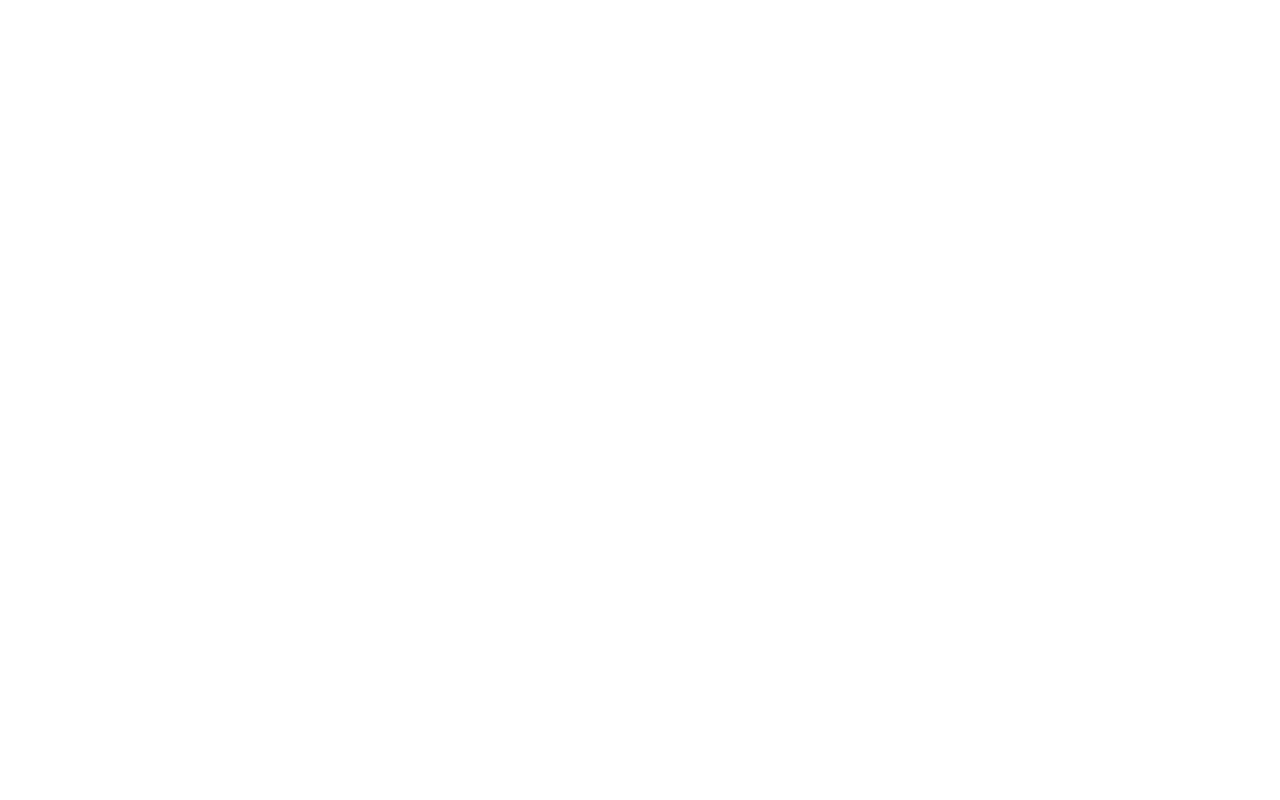
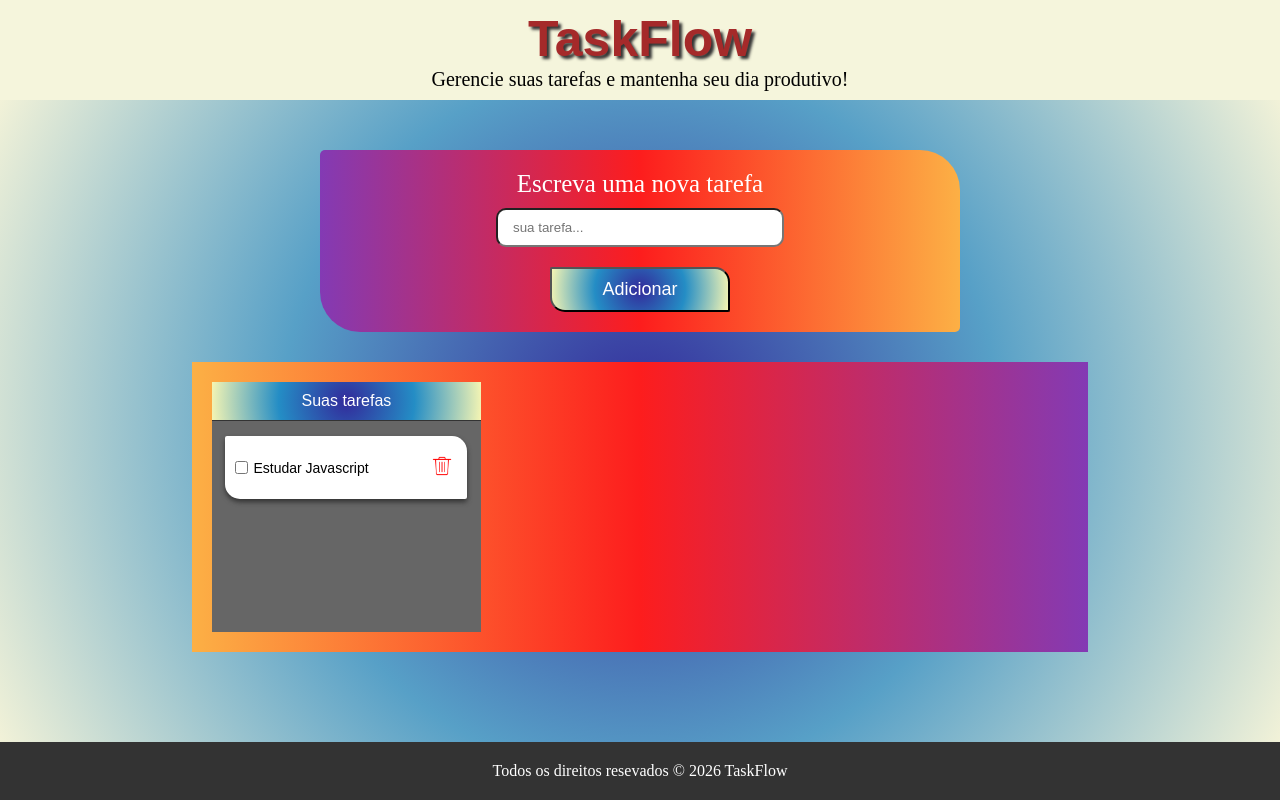
Before and after one commit to JeanFelippee/taskflow, a plain HTML site: page Index.html in a window 1280 px wide. Drawn offline with Linux system fonts and the light colour scheme.

Commit message:
desing pronto junto com a resposividade

```diff
--- a/Index.html
+++ b/Index.html
@@ -4,16 +4,46 @@
 <head>
     <meta charset="UTF-8">
     <meta name="viewport" content="width=device-width, initial-scale=1.0">
-    <link rel="stylesheet" href="/css/style.css">
+    <link rel="stylesheet" href="css/style.css">
     <title>TaskFlow</title>
 </head>
 
 <body>
 
+    <header>
+        <h1>TaskFlow</h1>
+        <span>Gerencie suas tarefas e mantenha seu dia produtivo!</span>
+    </header>
+
+    <main>
+        <section class="nova-tarefa">
+            <label for="novaTarefa">
+                <span>Escreva uma nova tarefa</span>
+            </label>
+            <input id="novaTarefa" type="text" placeholder="sua tarefa...">
+            <button class="btAdicionar">Adicionar</button>
+        </section>
+
+        <section class="lista-tarefas">
+            <ul class="tarefas">
+                <span class="textTarefas">Suas tarefas</span>
+                <li class="tarefa">
+                    <input type="checkbox">
+                    <span>Estudar Javascript</span>
+                    <button class="btExcluir"><img src="assets/delete.png" alt=""></button>
+                </li>
+            </ul>
+        </section>
+
+    </main>
+
+    <footer>
+        <p>Todos os direitos resevados © 2026 TaskFlow</p>
+    </footer>
 
 
 
-    <script src="/js/app.js"></script>
+    <script src="js/app.js"></script>
 </body>
 
 </html>
--- a/css/style.css
+++ b/css/style.css
@@ -0,0 +1,210 @@
+* {
+    margin: 0;
+    padding: 0;
+    box-sizing: border-box;
+}
+
+body {
+    height: 100vh;
+    min-height: 800px;
+    width: 100vw;
+    overflow-x: hidden;
+    display: flex;
+    flex-direction: column;
+    align-items: center;
+}
+
+header {
+    background-color: beige;
+    height: 100px;
+    width: 100%;
+    display: flex;
+    flex-direction: column;
+    align-items: center;
+    justify-content: center;
+    padding: 40px;
+
+}
+
+header h1 {
+    font-size: 50px;
+    font-family: Arial, Helvetica, sans-serif;
+    color: brown;
+    text-shadow: 3px 3px 3px #333;
+}
+
+header span {
+    font-size: 20px;
+}
+
+main {
+    width: 100%;
+    height: 100%;
+    background: radial-gradient(circle, rgba(51, 42, 155, 1) 0%, rgba(87, 160, 199, 1) 50%, rgba(242, 242, 216, 1) 100%);
+    display: flex;
+    flex-direction: column;
+    align-items: center;
+}
+
+.nova-tarefa {
+    width: 50%;
+    background: #833AB4;
+    background: linear-gradient(90deg, rgba(131, 58, 180, 1) 0%, rgba(253, 29, 29, 1) 50%, rgba(252, 176, 69, 1) 100%);
+    margin-top: 50px;
+    display: flex;
+    flex-direction: column;
+    align-items: center;
+    padding: 20px 0px;
+    border-radius: 5px 40px 5px;
+}
+
+.nova-tarefa span {
+    font-size: 25px;
+    color: #FFF;
+    display: block;
+    margin-bottom: 10px;
+}
+
+#novaTarefa {
+    width: 45%;
+    padding: 10px 15px;
+    border-radius: 10px;
+}
+
+#novaTarefa:focus {
+    outline: 2px solid #0bdf6a;
+    box-shadow: 0 0 5px rgba(3, 5, 8, 0.5);
+    background-color: #afe9c9;
+}
+
+.btAdicionar {
+    padding: 10px 50px;
+    border-radius: 2px 15px 2px;
+    margin-top: 20px;
+    background: radial-gradient(circle, rgba(51, 42, 155, 1) 0%, rgb(36, 141, 197) 50%, rgb(245, 245, 179) 100%);
+    font-size: 18px;
+    color: #FFF;
+    cursor: pointer;
+
+}
+
+.btAdicionar:hover {
+    transition: 0.5s linear;
+    background: radial-gradient(circle, rgb(152, 221, 169) 0%, rgb(133, 211, 153) 50%, rgb(71, 209, 106) 100%);
+    color: #333;
+}
+
+.lista-tarefas {
+    margin-top: 30px;
+    width: 70%;
+    min-height: auto;
+    padding-bottom: 20px;
+    height: auto;
+    background: linear-gradient(90deg, rgba(252, 176, 69, 1) 0%, rgba(253, 29, 29, 1) 50%, rgba(131, 58, 180, 1) 100%);
+
+}
+
+.tarefas {
+    list-style: none;
+    min-height: 250px;
+    height: auto;
+    width: 30%;
+    margin-left: 20px;
+    margin-top: 20px;
+    background-color: #666;
+    display: flex;
+    flex-direction: column;
+    align-items: center;
+}
+
+.tarefas .textTarefas {
+    text-align: center;
+    width: 100%;
+    display: block;
+    padding: 10px 0px;
+    border-bottom: 1px solid #333;
+    background: radial-gradient(circle, rgba(51, 42, 155, 1) 0%, rgb(36, 141, 197) 50%, rgb(245, 245, 179) 100%);
+    color: #FFF;
+    font-family: Arial, Helvetica, sans-serif;
+}
+
+.tarefa {
+    background-color: #FFF;
+    display: flex;
+    align-items: center;
+    width: 90%;
+    margin-top: 15px;
+    padding: 20px 5px;
+    border-radius: 2px 15px 2px;
+    box-shadow: 0px 3px 5px #333;
+}
+
+.tarefa input {
+    margin: 0px 5px;
+    cursor: pointer;
+}
+
+.tarefa span {
+    font-size: 14px;
+    font-family: Arial, Helvetica, sans-serif;
+    flex: 1;
+
+}
+
+.btExcluir {
+    background-color: #FFF;
+    border: none;
+    width: 20px;
+    margin-right: 10px;
+    cursor: pointer;
+
+}
+
+.btExcluir img {
+    width: 20px;
+}
+
+.btExcluir:hover {
+    transition: 0.2s ease-in;
+    transform: scale(1.5, 1.5);
+}
+
+footer {
+    padding: 20px;
+    background-color: #333;
+    color: #FFF;
+    width: 100%;
+    text-align: center;
+}
+
+@media (max-width: 767px) {
+
+    header h1 {
+        font-size: 35px;
+    }
+
+    header span {
+        font-size: 15px;
+        text-align: center;
+    }
+
+    .nova-tarefa {
+        width: 90%;
+    }
+
+    #novaTarefa {
+        width: 80%;
+    }
+
+    .lista-tarefas {
+        width: 90%;
+        display: flex;
+        flex-direction: column;
+        align-items: center;
+    }
+
+    .tarefas {
+        width: 90%;
+        margin-left: 0;
+    }
+}
```
Also changed, not shown: assets/delete.png (added).
